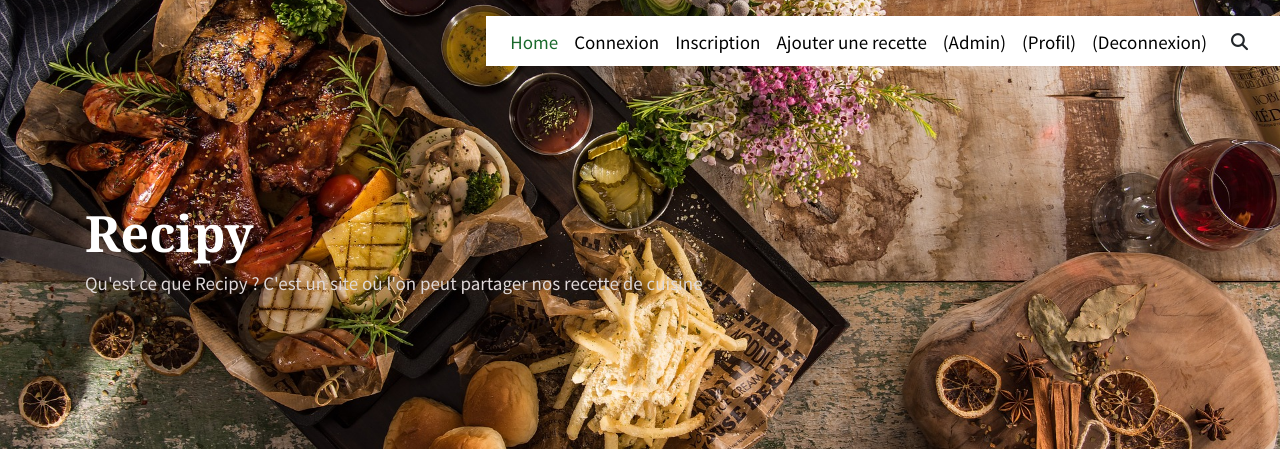
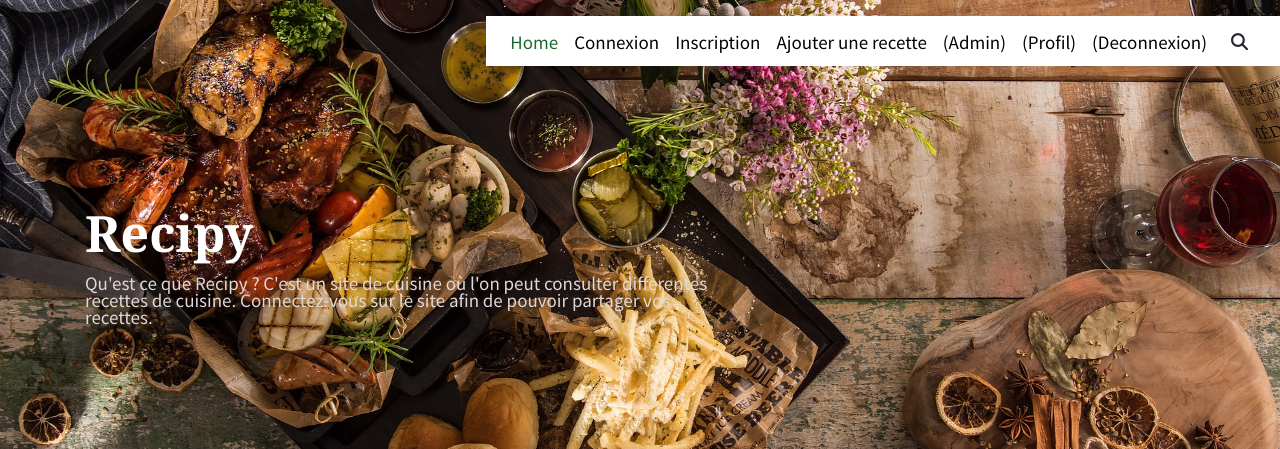
Before and after one commit to Ka-Bis/recipe-blog, a plain HTML site: page index.html in a window 1280 px wide. Shown: the top 449 px of the page. Drawn offline with nearby package versions, Linux system fonts and the light colour scheme; a script that the page names is missing.

Commit message:
update text index.hmtl

```diff
--- a/index.html
+++ b/index.html
@@ -163,7 +163,7 @@
                 <div class="row">
                     <div class="col-md-7">
                         <h1 class="nott mt-5 mb-3" data-animate="zoomIn">Recipy</h1>
-                        <p>Qu'est ce que Recipy ? C'est un site où l'on peut partager nos recette de cuisine</p>
+                        <p>Qu'est ce que Recipy ? C'est un site de cuisine où l'on peut consulter differentes recettes de cuisine. Connectez-vous sur le site afin de pouvoir partager vos recettes.</p>
                     </div>
                 </div>
             </div>
```
